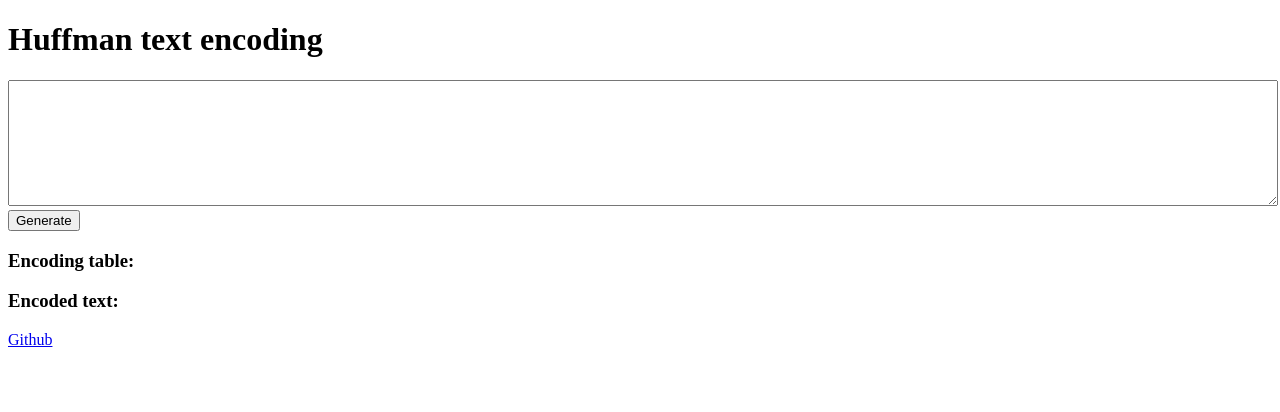
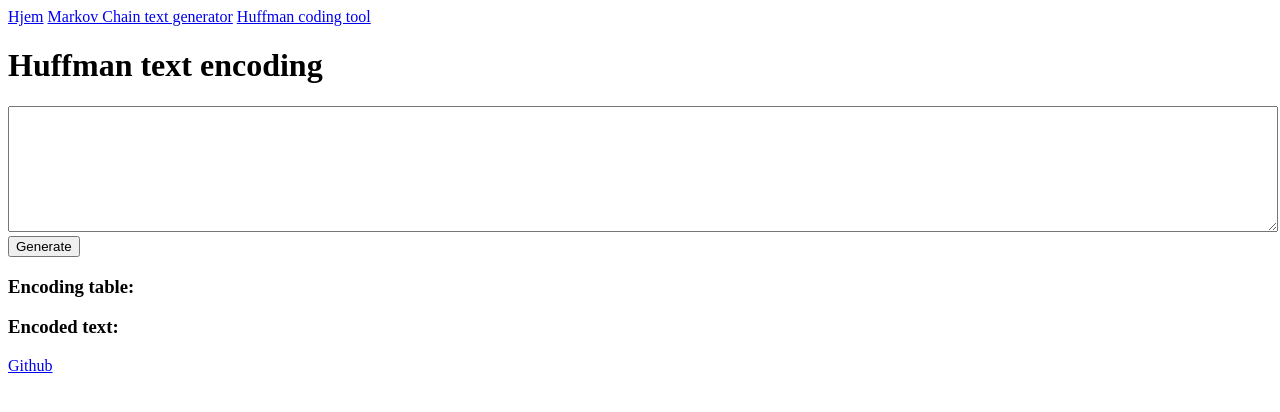
Before and after one commit to askbk/askbk.tech, a plain HTML site: page huffman.html in a window 1280 px wide. Drawn offline with Linux system fonts and the light colour scheme.

Commit message:
Add navbar

```diff
--- a/huffman.html
+++ b/huffman.html
@@ -6,6 +6,11 @@
     <meta name="viewport" content="width=device-width, initial-scale=1" />
   </head>
   <body>
+    <nav>
+      <a href="index.html">Hjem</a>
+      <a href="markov.html">Markov Chain text generator</a>
+      <a href="huffman.html">Huffman coding tool</a>
+    </nav>
     <h1>Huffman text encoding</h1>
 
     <form>
```
Also changed, not shown: index.html (+2 -2 lines), markov.html (+5 -0 lines).
